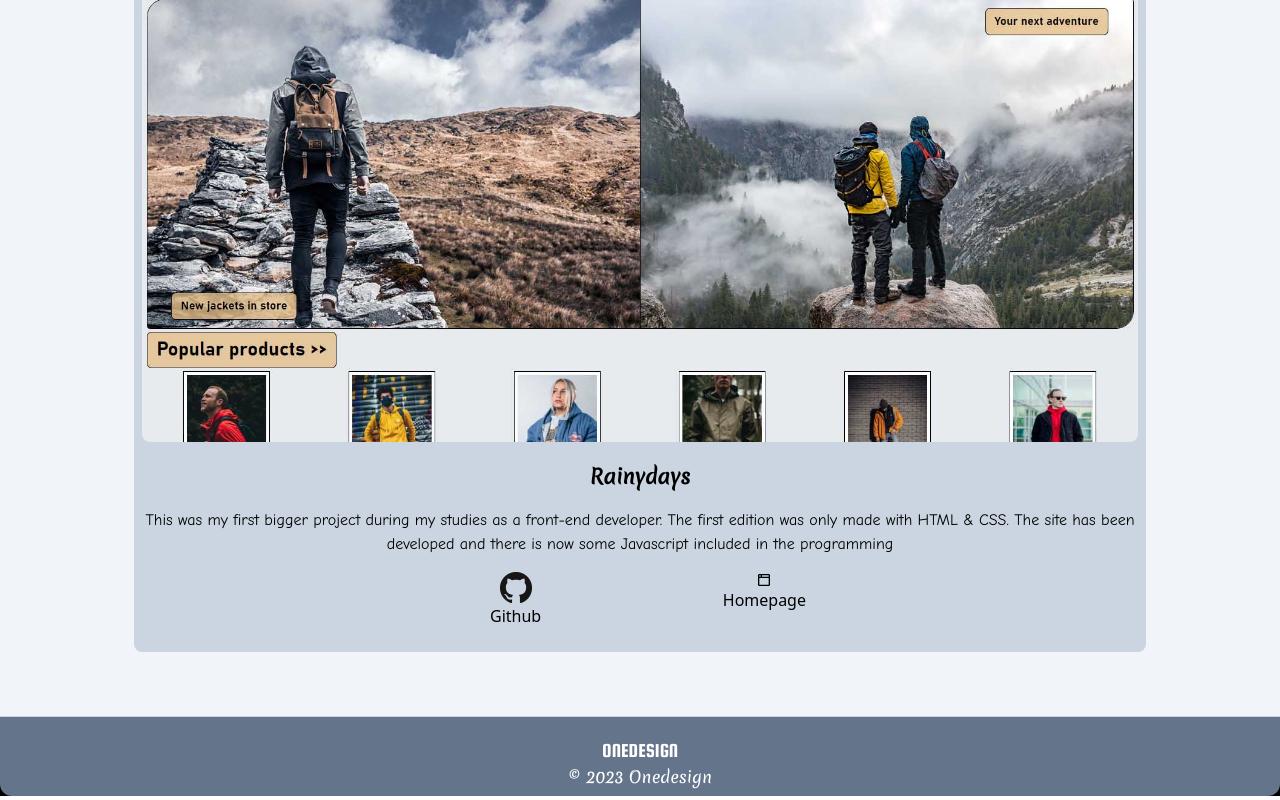
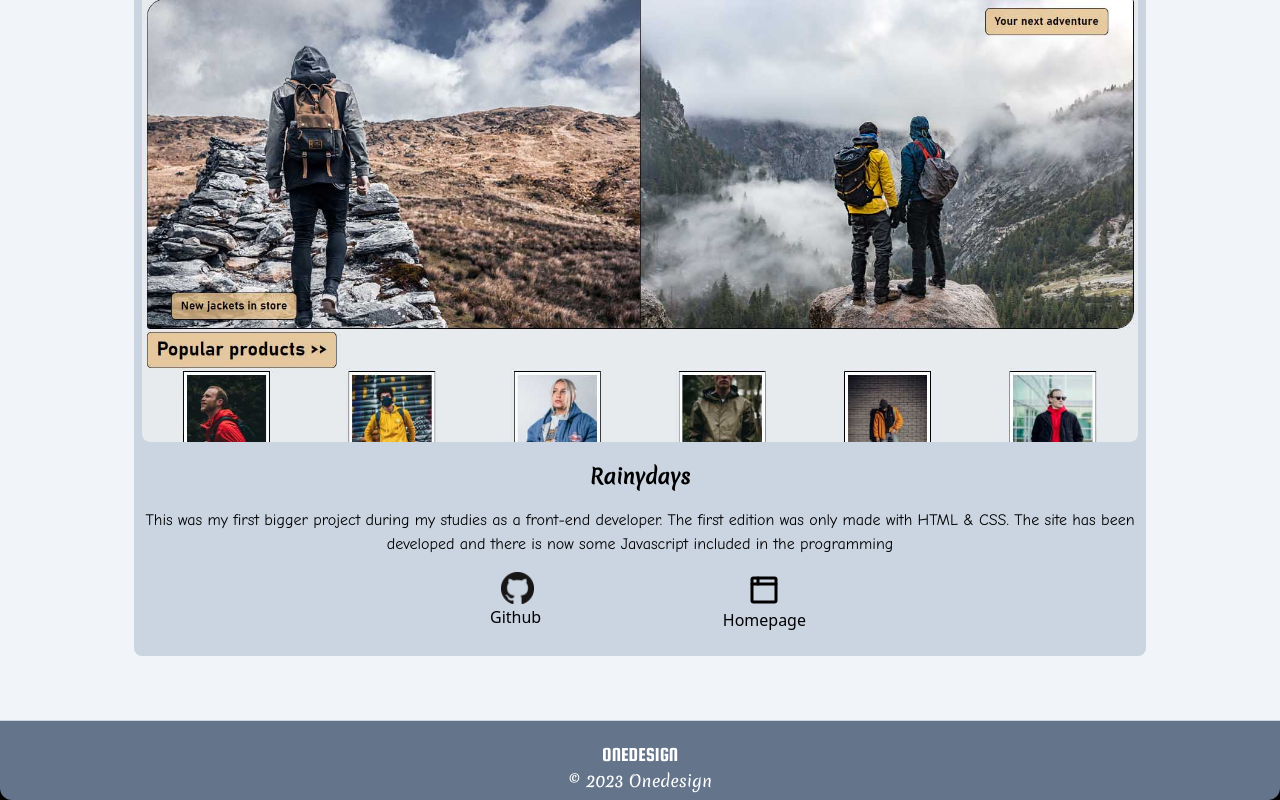
Before and after one commit to LAakerberg/Portfolio-2, a React (Vite) app: page /project/0 in a window 1280 px wide. Shown: the part 641-1441 px from the top of the page. Built offline with nearby package versions, Linux system fonts and the light colour scheme.

Commit message:
Added new CSS style

```diff
--- /dev/null
+++ b/src/assets/css/components/Icons.css
@@ -0,0 +1,18 @@
+/* Global icons style */
+
+.material-icons {
+  padding: 0px;
+}
+
+.icon {
+  font-size: 36px;
+}
+
+.github {
+  padding-left: 3px;
+  width: 36px;
+}
+
+.in {
+  width: 36px;
+}
--- /dev/null
+++ b/src/assets/css/components/Messages.css
@@ -0,0 +1,11 @@
+/* Global style for success and error message */
+
+/* Errors */
+
+.error {
+  border: 1px solid red;
+  border-radius: 10px;
+  background-color: #fffeeb;
+  padding: 10px;
+  width: 50%;
+}
--- a/src/assets/css/components/components.css
+++ b/src/assets/css/components/components.css
@@ -1,3 +1,5 @@
 /* Import of components ccs */
 
 @import '/src/assets/css/components/Navigation.css';
+@import '/src/assets/css/components/Icons.css';
+@import '/src/assets/css/components/Messages.css';
```
